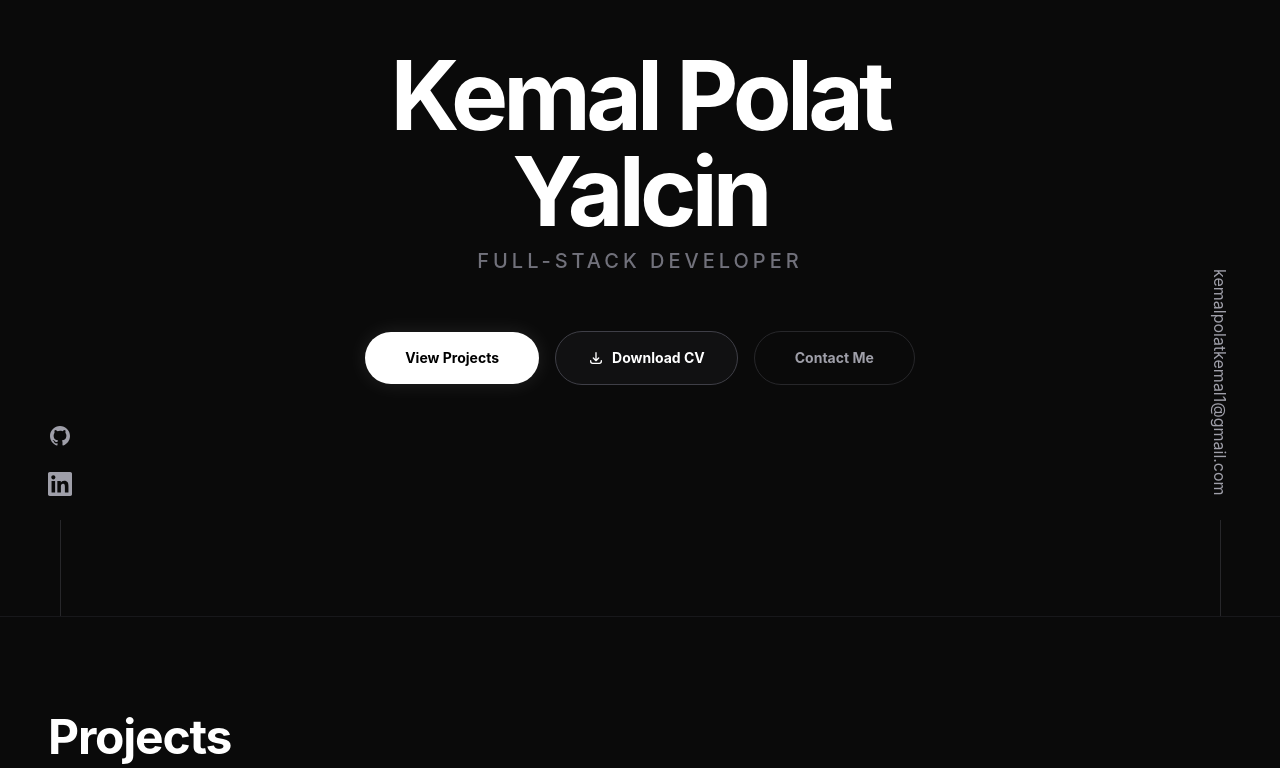
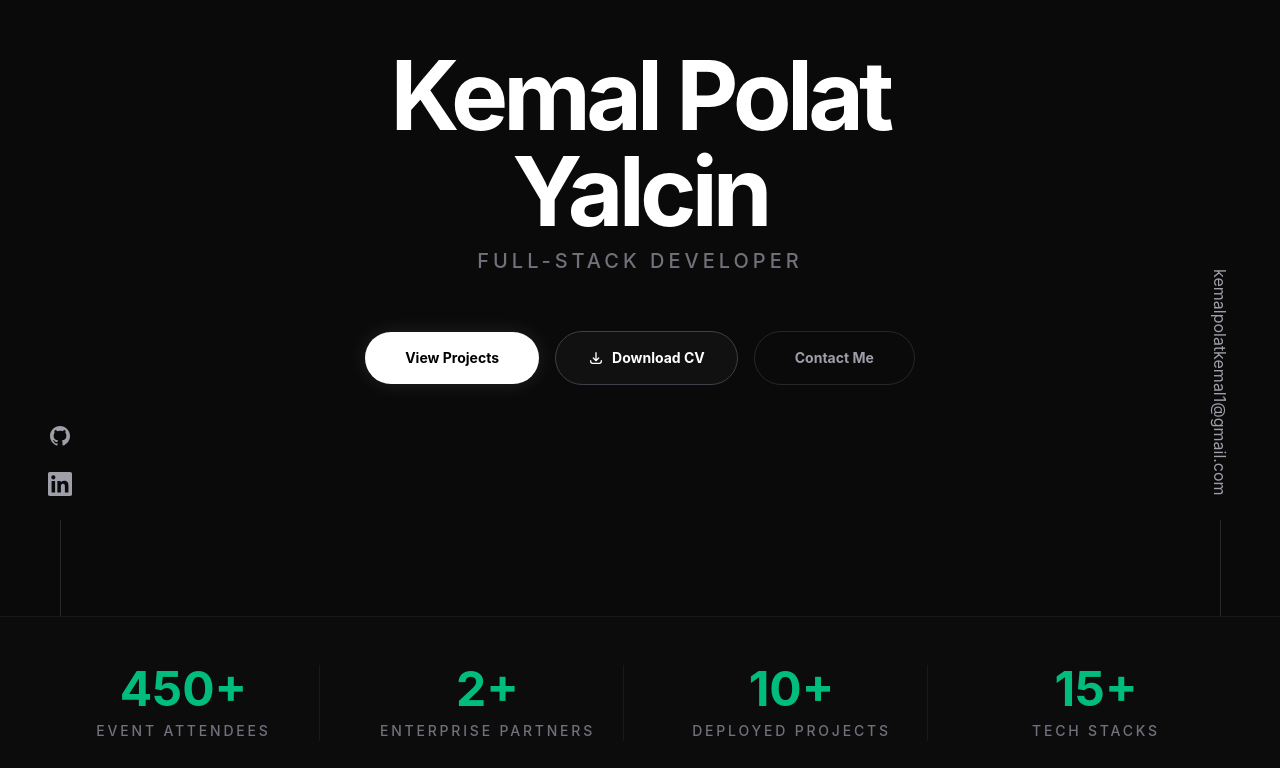
Before and after one commit to kemalpolatyalcin/kemal-portfolio, a Next.js app: page / in a window 1280 px wide. Shown: the part 184-952 px from the top of the page. Built offline with nearby package versions, Linux system fonts and the light colour scheme.

Commit message:
added metrics section

```diff
--- a/src/app/page.tsx
+++ b/src/app/page.tsx
@@ -1,6 +1,13 @@
 "use client";
 import { animate } from "framer-motion";
 export default function Home() {
+
+    const metrics = [
+        { label: "Event Attendees", value: "450+" },
+        { label: "Enterprise Partners", value: "2+" },
+        { label: "Deployed Projects", value: "10+" },
+        { label: "Tech Stacks", value: "15+" }
+    ];
 
     const projects = [
         {
@@ -124,7 +131,22 @@ export default function Home() {
                     </div>
                 </div>
             </main>
-
+            <section className="py-12 border-t border-zinc-900 bg-zinc-900/20">
+                <div className="max-w-7xl mx-auto px-6 md:px-12">
+                    <div className="grid grid-cols-2 md:grid-cols-4 gap-8 text-center md:divide-x md:divide-zinc-800/50">
+                        {metrics.map((metric, index) => (
+                            <div key={index} className="flex flex-col items-center justify-center group">
+                                <span className="text-4xl md:text-5xl font-bold text-emerald-500 mb-2 group-hover:scale-110 group-hover:text-emerald-400 transition-all duration-300">
+                                    {metric.value}
+                                </span>
+                                <span className="text-xs md:text-sm text-zinc-500 uppercase tracking-[0.2em] font-medium">
+                                    {metric.label}
+                                </span>
+                            </div>
+                        ))}
+                    </div>
+                </div>
+            </section>
             <section id="projects" className="py-24 px-6 md:px-12 max-w-7xl mx-auto border-t border-zinc-900">
                 <div className="mb-16">
                     <h2 className="text-3xl md:text-5xl font-bold tracking-tight text-white mb-4">
```
